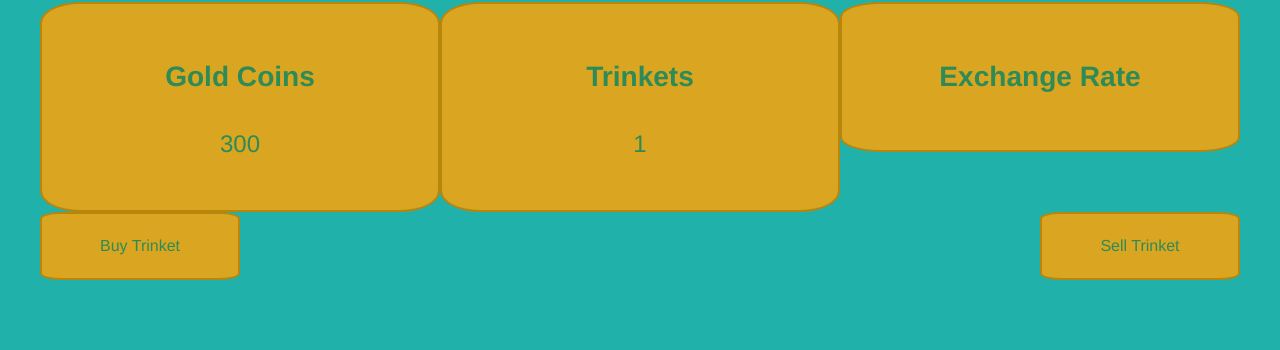
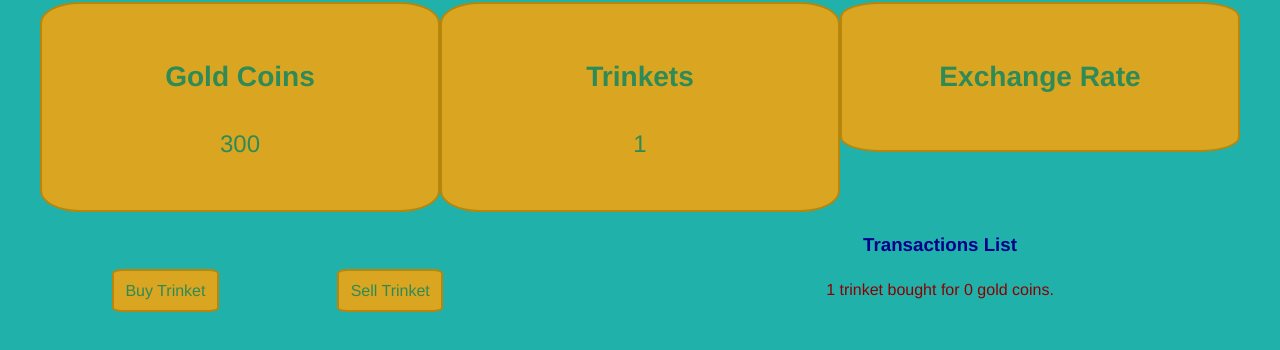
Before and after one commit to couchkim/trinketTrading, a plain HTML site: page index.html in a window 1280 px wide. Both pictures are taken after a click on the button "Buy Trinket". Shown: the part 66-416 px from the top of the page. Drawn offline with nearby package versions, Linux system fonts and the light colour scheme; files that its build step writes are made by us from their sources; no server answers.

Commit message:
created transactions list

```diff
--- a/app.js
+++ b/app.js
@@ -5,6 +5,9 @@
 let coins = 300;
 let trinkets = 0;
 let exchange = 0;
+
+let buyList = [];
+let sellList = [];
 
 
 
@@ -15,6 +18,8 @@ window.addEventListener ('load', function (){
     showTrinkets();
     getExchange();
     setInterval(getExchange, 10000);
+    // showBuyList(buyList);
+    // showSellList(sellList);
 
     let buy = document.querySelector('#buy');
     buy.addEventListener('click', buyTrinket);
@@ -71,6 +76,8 @@ function buyTrinket(){
     if (coins >= exchange){
         coins = coins - exchange;
         trinkets = trinkets + 1;
+        buyList.push(exchange)
+        console.log(buyList);
     };
 
 
@@ -78,12 +85,15 @@ function buyTrinket(){
 
     showTrinkets();
 
+    showBuyList(buyList);
+
 }
 
 function sellTrinket(){
     if (trinkets > 0){
         coins = coins + exchange;
         trinkets = trinkets - 1;
+        sellList.push(exchange);
     };
 
 
@@ -91,4 +101,28 @@ function sellTrinket(){
 
     showTrinkets();
 
+
+    showSellList(sellList);
+
+
+
 }
+
+function showBuyList(buys){
+
+    for (i=0; i<buys.length; i++){
+    let parent = document.querySelector('.transactions')
+    let buyItems = document.createElement('li')
+    buyItems.textContent = "1 trinket bought for " + buys[i].toFixed(0) + " gold coins."
+    parent.appendChild(buyItems);
+}
+}
+function showSellList(sells){
+    for (i=0; i<sells.length; i++){
+    let parent = document.querySelector('.transactions')
+    let sellItems = document.createElement('li')
+    // sellItems.innerHTML="";
+    sellItems.textContent = "1 trinket sold for " + sells[i].toFixed(0) + " gold coins."
+    parent.appendChild(sellItems);
+    }
+}
--- a/index.html
+++ b/index.html
@@ -38,6 +38,11 @@
             <button id="buy">Buy Trinket</button>
             <button id="sell">Sell Trinket</button>
         </section>
+
+        <section class="transactions">
+            <h3>Transactions List<h3>
+            <ul id="list"></ul>
+        </section>
     </footer>
 
 
--- a/scss/style.scss
+++ b/scss/style.scss
@@ -39,12 +39,15 @@ main{
 
 }
 
-.buttons{
+footer{
     @include grid-row();
+
+    .buttons{
+        @include grid-column(6);
 
 
     #buy, #sell{
-        @include grid-column(2);
+        margin: 10%;
         padding: 2%;
         border-radius: 10%;
         border: 2px solid darkgoldenrod;
@@ -52,6 +55,22 @@ main{
         color:seagreen;
         font-size: 1em;
     }
+    }
+
+    .transactions{
+        @include grid-column (6);
+        list-style-type: none;
+        padding: 0;
+        text-align: center;
+        color: darkblue;
 
 
+
+    }
+
 }
+
+
+        li{
+            color: darkred;
+        }
```
